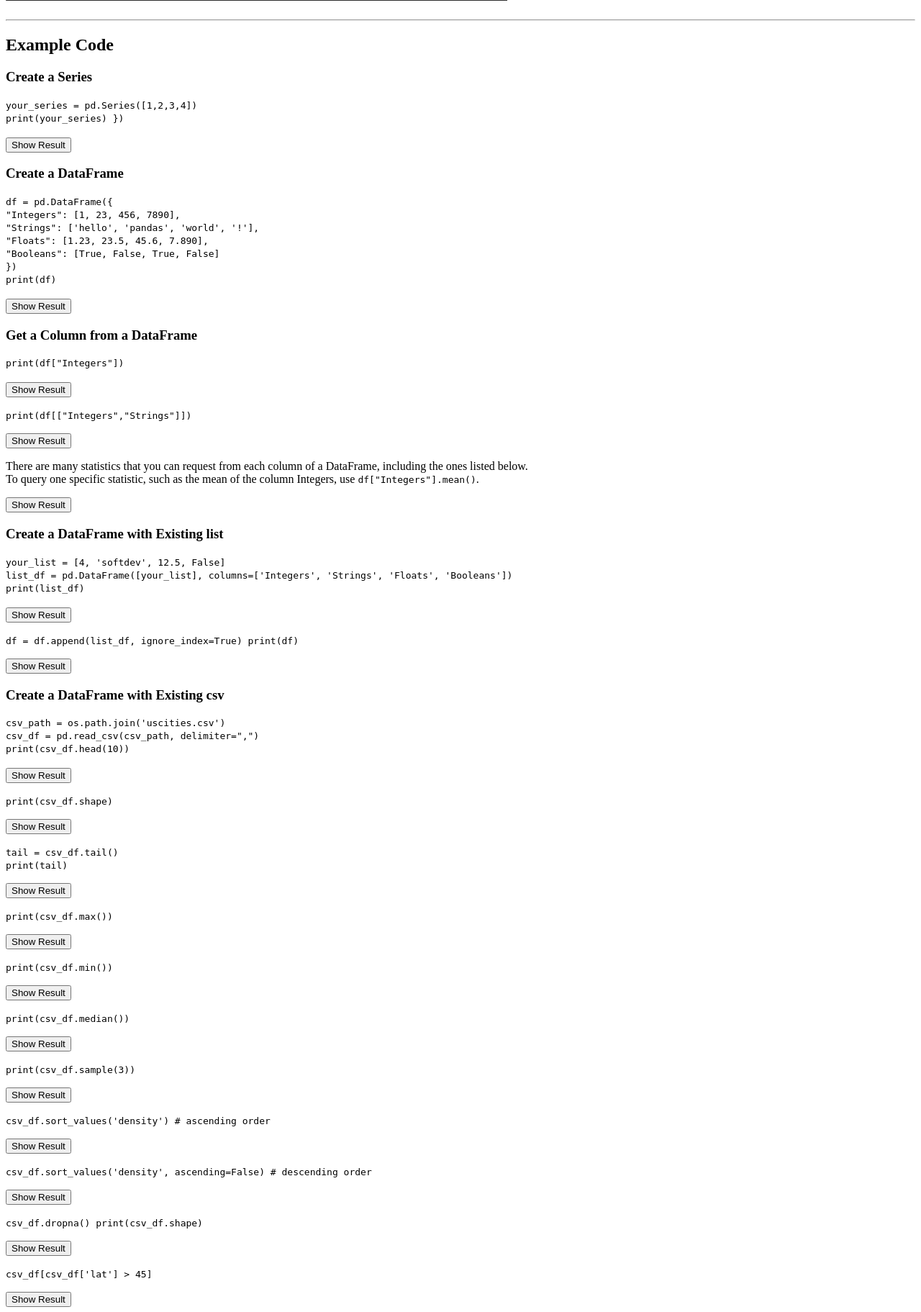
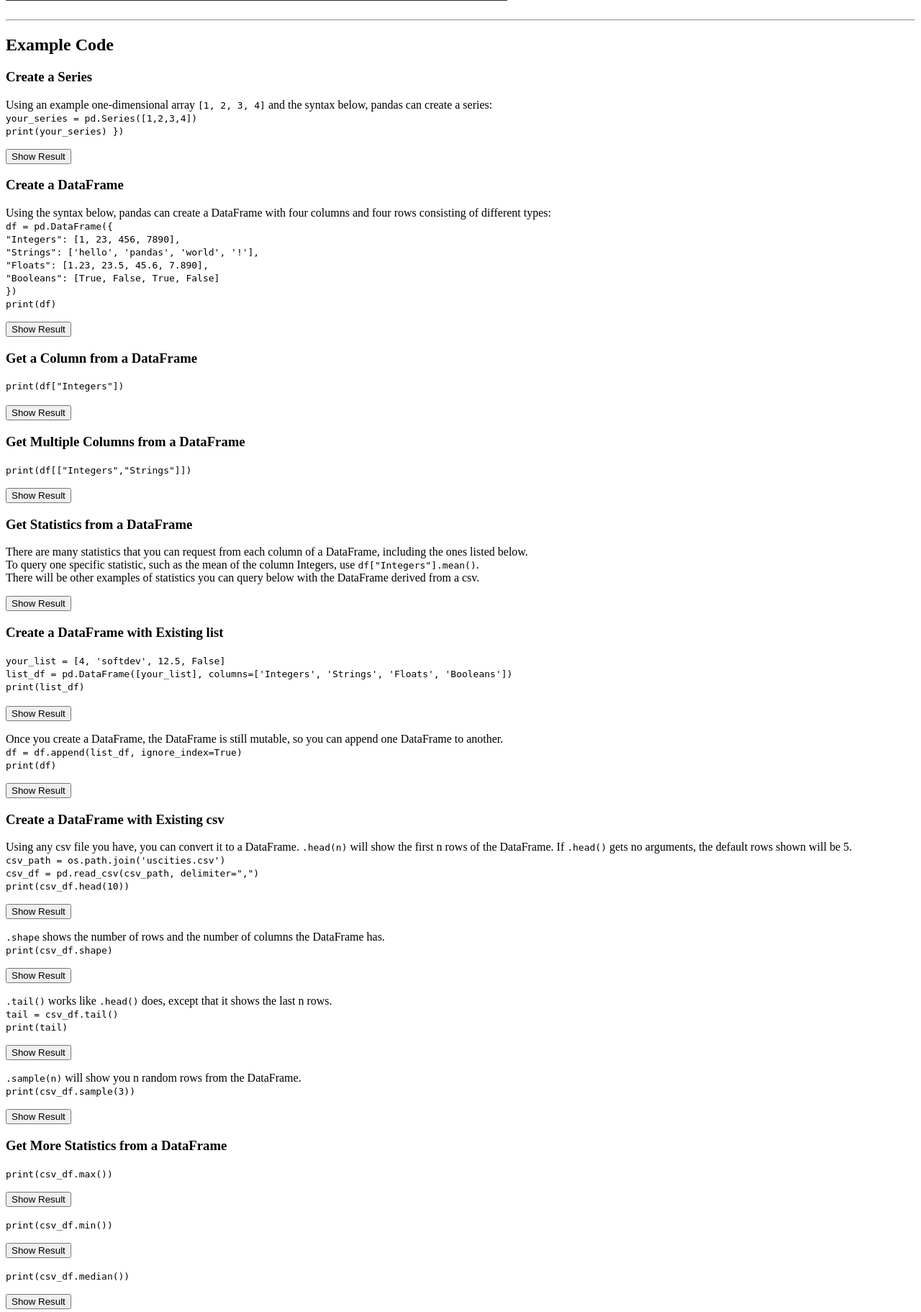
Before and after one commit to tinawong15/softdev-p03, a Flask app: template templates/index.html in a window 1280 px wide. Shown: the part 1044-2867 px from the top of the page at 72% size. Run offline with Flask 2, Linux system fonts and the light colour scheme; the template is opened without the code that fills it, so the values that code supplies are empty.

Commit message:
added desc

```diff
--- a/templates/index.html
+++ b/templates/index.html
@@ -77,15 +77,16 @@
     <hr>
     <h2>Example Code</h2>
     <h3>Create a Series</h3>
+    <p>Using an example one-dimensional array <code>[1, 2, 3, 4]</code> and the syntax below, pandas can create a series: <br>
     <code>
       your_series = pd.Series([1,2,3,4]) <br>
       print(your_series)
     })
-    </code>
-    <br><br>
+    </code></p>
     <button id="0" onclick="toggle('series', '0')">Show Result</button>
     <div id="series" style="display: none;">{{ series | safe}}</div>
     <h3>Create a DataFrame</h3>
+    <p>Using the syntax below, pandas can create a DataFrame with four columns and four rows consisting of different types: <br>
     <code>
       df = pd.DataFrame({ <br>
     "Integers": [1, 23, 456, 7890], <br>
@@ -95,7 +96,7 @@
     }) <br>
     print(df)
     </code>
-    <br><br>
+    </p>
     <button id="1" onclick="toggle('df', '1')">Show Result</button>
     <div id="df" style="display: none;">{{ data | safe}}</div>
     <h3>Get a Column from a DataFrame</h3>
@@ -105,12 +106,15 @@
     <br><br>
     <button id="2" onclick="toggle('int', '2')">Show Result</button>
     <div id="int" style="display: none;">{{ integers | safe}}</div>
+    <h3>Get Multiple Columns from a DataFrame</h3>
     <p><code>
       print(df[["Integers","Strings"]])
     </code></p>
     <button id="3" onclick="toggle('two', '3')">Show Result</button>
     <div id="two" style="display: none;">{{ two_columns | safe}}</div>
-    <p>There are many statistics that you can request from each column of a DataFrame, including the ones listed below. <br> To query one specific statistic, such as the mean of the column Integers, use <code>df["Integers"].mean()</code>.</p>
+    <h3>Get Statistics from a DataFrame</h3>
+    <p>There are many statistics that you can request from each column of a DataFrame, including the ones listed below. <br> To query one specific statistic, such as the mean of the column Integers, use <code>df["Integers"].mean()</code>.<br>
+    There will be other examples of statistics you can query below with the DataFrame derived from a csv.</p>
     <button id="4" onclick="toggle('stat', '4')">Show Result</button>
     <div id="stat" style="display: none;">{{ stat | safe}}</div>
     <h3>Create a DataFrame with Existing list</h3>
@@ -122,31 +126,36 @@
     <br><br>
     <button id="5" onclick="toggle('list', '5')">Show Result</button>
     <div id="list" style="display: none;">{{ list_df | safe}}</div>
-    <p><code>
-      df = df.append(list_df, ignore_index=True)
+    <p>Once you create a DataFrame, the DataFrame is still mutable, so you can append one DataFrame to another.<br><code>
+      df = df.append(list_df, ignore_index=True)<br>
       print(df)
     </code></p>
     <button id="6" onclick="toggle('append', '6')">Show Result</button>
     <div id="append" style="display: none;">{{ new_df | safe}}</div>
     <h3>Create a DataFrame with Existing csv</h3>
-    <code>
+    <p>Using any csv file you have, you can convert it to a DataFrame. <code>.head(n)</code> will show the first n rows of the DataFrame. If <code>.head()</code> gets no arguments, the default rows shown will be 5.<br><code>
       csv_path = os.path.join('uscities.csv') <br>
       csv_df = pd.read_csv(csv_path, delimiter=",") <br>
       print(csv_df.head(10))
-    </code>
-    <br><br>
+    </code></p>
     <button id="7" onclick="toggle('head', '7')">Show Result</button>
     <div id="head" style="display: none;">{{ head | safe}}</div>
-    <p><code>print(csv_df.shape)</code></p>
+    <p><code>.shape</code> shows the number of rows and the number of columns the DataFrame has. <br><code>print(csv_df.shape)</code></p>
     <button id="8" onclick="toggle('shape', '8')">Show Result</button>
     <div id="shape" style="display: none;">{{ shape }}</div>
-    <p><code>
+    <p><code>.tail()</code> works like <code>.head()</code> does, except that it shows the last n rows.<br><code>
       tail = csv_df.tail()
       <br>
       print(tail)
     </code></p>
     <button id="9" onclick="toggle('tail', '9')">Show Result</button>
     <div id="tail" style="display: none;">{{ tail | safe }}</div>
+    <p><code>.sample(n)</code> will show you n random rows from the DataFrame.<br><code>
+      print(csv_df.sample(3))
+    </code></p>
+    <button id="13" onclick="toggle('samp', '13')">Show Result</button>
+    <div id="samp" style="display: none;">{{ sample | safe }}</div>
+    <h3>Get More Statistics from a DataFrame</h3>
     <p><code>
       print(csv_df.max())
     </code></p>
@@ -162,11 +171,7 @@
     </code></p>
     <button id="12" onclick="toggle('median', '12')">Show Result</button>
     <div id="median" style="display: none;">{{ median | safe }}</div>
-    <p><code>
-      print(csv_df.sample(3))
-    </code></p>
-    <button id="13" onclick="toggle('samp', '13')">Show Result</button>
-    <div id="samp" style="display: none;">{{ sample | safe }}</div>
+    <h3>Sort Values From a DataFrame</h3>
     <p><code>
       csv_df.sort_values('density') # ascending order
     </code>
@@ -178,26 +183,26 @@
     </code></p>
     <button id="15" onclick="toggle('dec', '15')">Show Result</button>
     <div id="dec" style="display: none;">{{ dec | safe }}</div>
-    <p><code>
-      csv_df.dropna()
+    <p><code>.dropna()</code> allows you to drop any row with null values in them, which clears the DataFrame of any outliers affecting statistical values and focuses you on the meaningful data values. As you can see from the shape of the DataFrame after you run this command, there are less rows.<br><code>
+      csv_df.dropna()<br>
       print(csv_df.shape)
     </code></p>
     <button id="16" onclick="toggle('new_shape', '16')">Show Result</button>
     <div id="new_shape" style="display: none;">{{ new_shape }}</div>
-    <p><code>
-      csv_df[csv_df['lat'] > 45]
+    <p>Show only the first 10 rows where the latitute of the city is greater than 45 degrees.<br><code>
+      print(csv_df[csv_df['lat'] > 45].head(10))
     </code></p>
     <button id="17" onclick="toggle('lat', '17')">Show Result</button>
     <div id="lat" style="display: none;">{{ lat | safe }}</div>
-    <p><code>
-      csv_df[['city','state_id']].query('state_id == "NY"')
+    <p>Show the name of the city and the state where the state that the city belongs to is New York. Only the first 20 results should be displayed.<br><code>
+      print(csv_df[['city','state_id']].query('state_id == "NY"').head(20))
     </code></p>
     <button id="18" onclick="toggle('ny', '18')">Show Result</button>
     <div id="ny" style="display: none;">{{ ny | safe }}</div>
     <br>
     <hr>
     <footer>
-      For more information, visit the <a href="https://pandas.pydata.org/">documentation</a>.
+      For more information on this python library, visit the <a href="https://pandas.pydata.org/">documentation</a>.
     </footer>
   </body>
   <script type="text/javascript">
```
